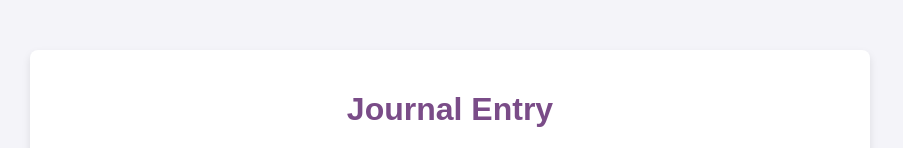
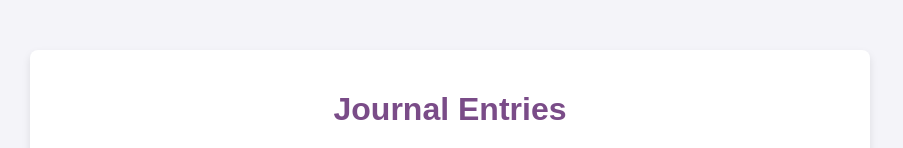
Before and after one commit to Anushree149/JournalEntry, a plain HTML site: page index.html in a window 1280 px wide. Shown: the top 148 px of the page, without its empty margins (190-1093 px from the left). Drawn offline with Linux system fonts and the light colour scheme.

Commit message:
changed the heading

```diff
--- a/index.html
+++ b/index.html
@@ -8,7 +8,7 @@
 </head>
 <body>
     <div class="container">
-        <h1>Journal Entry</h1>
+        <h1>Journal Entries</h1>
         <textarea id="journal-text" placeholder="Write your heart out"></textarea>
         <button id="save-button">Save Entry</button>
         <h2>Your Entries</h2>
```
